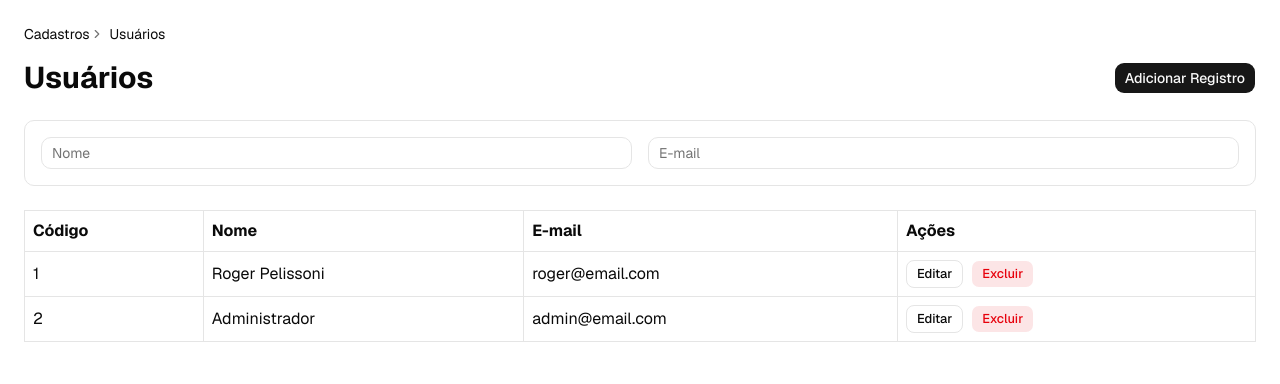
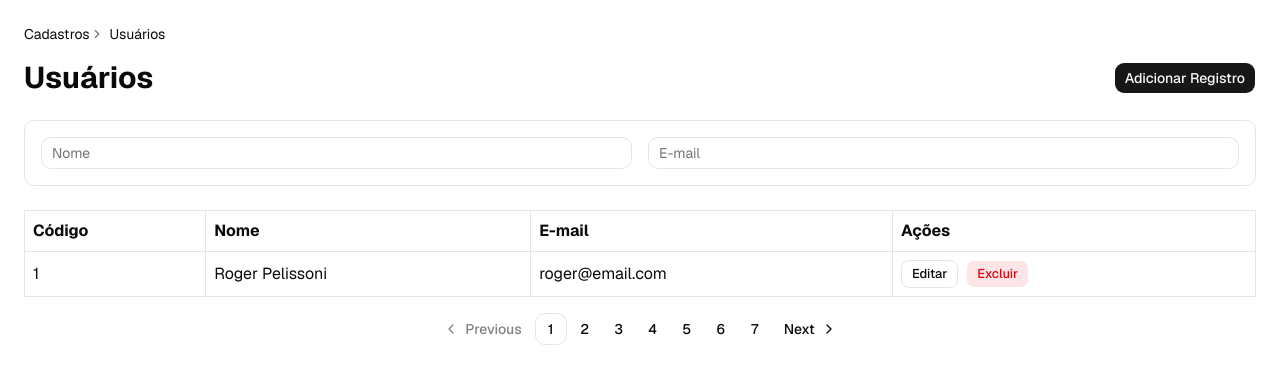
Before and after one commit to RogerPelissoni/cliente-facil-next, a Next.js app: page /users in a window 1280 px wide. Shown: the top 384 px of the page. Built offline with nearby package versions, Linux system fonts and the light colour scheme.

Commit message:
implements pagination

```diff
--- a/app/users/page.tsx
+++ b/app/users/page.tsx
@@ -20,6 +20,7 @@ import {
   UserFilters as UserFiltersType,
 } from "@/features/user/user.types";
 import { UserFilters } from "@/features/user/UserFilters";
+import { DataTablePagination } from "@/shared/table/DataTablePagination";
 import { DataTableToolbar } from "@/shared/table/DataTableToolbar";
 
 export default function UsersPage() {
@@ -28,12 +29,12 @@ export default function UsersPage() {
     email: "",
   });
 
-  const { data = [], isLoading } = useUsers(filters);
+  const [page, setPage] = useState(0);
+  const size = 1;
 
+  const { data, isLoading } = useUsers(filters, page, size);
   const deleteUser = useDeleteUser();
-
   const [showForm, setShowForm] = useState(false);
-
   const [editingUser, setEditingUser] = useState<User | null>(null);
 
   function handleCreate() {
@@ -81,10 +82,26 @@ export default function UsersPage() {
       ) : (
         <>
           <DataTableToolbar>
-            <UserFilters filters={filters} onChange={setFilters} />
+            <UserFilters
+              filters={filters}
+              onChange={(value) => {
+                setFilters(value);
+                setPage(0);
+              }}
+            />
           </DataTableToolbar>
 
-          <UserTable data={data} onEdit={handleEdit} onDelete={handleDelete} />
+          <UserTable
+            data={data?.content ?? []}
+            onEdit={handleEdit}
+            onDelete={handleDelete}
+          />
+
+          <DataTablePagination
+            page={page}
+            totalPages={data?.totalPages ?? 0}
+            onPageChange={setPage}
+          />
         </>
       )}
     </PageContainer>
--- /dev/null
+++ b/components/ui/pagination.tsx
@@ -0,0 +1,129 @@
+import * as React from "react"
+
+import { cn } from "@/lib/utils"
+import { Button } from "@/components/ui/button"
+import { ChevronLeftIcon, ChevronRightIcon, MoreHorizontalIcon } from "lucide-react"
+
+function Pagination({ className, ...props }: React.ComponentProps<"nav">) {
+  return (
+    <nav
+      role="navigation"
+      aria-label="pagination"
+      data-slot="pagination"
+      className={cn("mx-auto flex w-full justify-center", className)}
+      {...props}
+    />
+  )
+}
+
+function PaginationContent({
+  className,
+  ...props
+}: React.ComponentProps<"ul">) {
+  return (
+    <ul
+      data-slot="pagination-content"
+      className={cn("flex items-center gap-0.5", className)}
+      {...props}
+    />
+  )
+}
+
+function PaginationItem({ ...props }: React.ComponentProps<"li">) {
+  return <li data-slot="pagination-item" {...props} />
+}
+
+type PaginationLinkProps = {
+  isActive?: boolean
+} & Pick<React.ComponentProps<typeof Button>, "size"> &
+  React.ComponentProps<"a">
+
+function PaginationLink({
+  className,
+  isActive,
+  size = "icon",
+  ...props
+}: PaginationLinkProps) {
+  return (
+    <Button
+      asChild
+      variant={isActive ? "outline" : "ghost"}
+      size={size}
+      className={cn(className)}
+    >
+      <a
+        aria-current={isActive ? "page" : undefined}
+        data-slot="pagination-link"
+        data-active={isActive}
+        {...props}
+      />
+    </Button>
+  )
+}
+
+function PaginationPrevious({
+  className,
+  text = "Previous",
+  ...props
+}: React.ComponentProps<typeof PaginationLink> & { text?: string }) {
+  return (
+    <PaginationLink
+      aria-label="Go to previous page"
+      size="default"
+      className={cn("pl-1.5!", className)}
+      {...props}
+    >
+      <ChevronLeftIcon data-icon="inline-start" />
+      <span className="hidden sm:block">{text}</span>
+    </PaginationLink>
+  )
+}
+
+function PaginationNext({
+  className,
+  text = "Next",
+  ...props
+}: React.ComponentProps<typeof PaginationLink> & { text?: string }) {
+  return (
+    <PaginationLink
+      aria-label="Go to next page"
+      size="default"
+      className={cn("pr-1.5!", className)}
+      {...props}
+    >
+      <span className="hidden sm:block">{text}</span>
+      <ChevronRightIcon data-icon="inline-end" />
+    </PaginationLink>
+  )
+}
+
+function PaginationEllipsis({
+  className,
+  ...props
+}: React.ComponentProps<"span">) {
+  return (
+    <span
+      aria-hidden
+      data-slot="pagination-ellipsis"
+      className={cn(
+        "flex size-8 items-center justify-center [&_svg:not([class*='size-'])]:size-4",
+        className
+      )}
+      {...props}
+    >
+      <MoreHorizontalIcon
+      />
+      <span className="sr-only">More pages</span>
+    </span>
+  )
+}
+
+export {
+  Pagination,
+  PaginationContent,
+  PaginationEllipsis,
+  PaginationItem,
+  PaginationLink,
+  PaginationNext,
+  PaginationPrevious,
+}
--- a/features/user/user.api.ts
+++ b/features/user/user.api.ts
@@ -1,5 +1,5 @@
 import { useMutation, useQuery, useQueryClient } from "@tanstack/react-query";
-import { User, UserFilters, UserFormData } from "./user.types";
+import { PageResponse, User, UserFilters, UserFormData } from "./user.types";
 
 const USER_QUERY_KEY = ["users"];
 
@@ -14,37 +14,71 @@ let users: User[] = [
         name: "Administrador",
         email: "admin@email.com",
     },
+    {
+        id: 3,
+        name: "Administrador",
+        email: "admin@email.com",
+    },
+    {
+        id: 4,
+        name: "Administrador",
+        email: "admin@email.com",
+    },
+    {
+        id: 5,
+        name: "Administrador",
+        email: "admin@email.com",
+    },
+    {
+        id: 6,
+        name: "Administrador",
+        email: "admin@email.com",
+    },
+    {
+        id: 7,
+        name: "Administrador",
+        email: "admin@email.com",
+    },
 ];
 
 export async function getUsers(
-    filters: UserFilters
-): Promise<User[]> {
+    filters: UserFilters,
+    page: number,
+    size: number,
+): Promise<PageResponse<User>> {
     await new Promise((resolve) =>
-        setTimeout(resolve, 300)
+        setTimeout(resolve, 300),
     );
 
-    return users.filter((user) => {
+    const filtered = users.filter((user) => {
         const matchName =
             !filters.name ||
             user.name
                 .toLowerCase()
-                .includes(
-                    filters.name.toLowerCase()
-                );
+                .includes(filters.name.toLowerCase());
 
         const matchEmail =
             !filters.email ||
             user.email
                 .toLowerCase()
-                .includes(
-                    filters.email.toLowerCase()
-                );
+                .includes(filters.email.toLowerCase());
 
-        return (
-            matchName &&
-            matchEmail
-        );
+        return matchName && matchEmail;
     });
+
+    const start = page * size;
+
+    const end = start + size;
+
+    return {
+        content: filtered.slice(start, end),
+        page,
+        size,
+        totalElements: filtered.length,
+        totalPages: Math.ceil(
+            filtered.length / size,
+        ),
+    };
 }
 
 export async function getUser(
@@ -103,16 +137,24 @@ export async function deleteUser(
 }
 
 export function useUsers(
-    filters: UserFilters
+    filters: UserFilters,
+    page: number,
+    size: number,
 ) {
     return useQuery({
         queryKey: [
             "users",
             filters,
+            page,
+            size,
         ],
 
         queryFn: () =>
-            getUsers(filters),
+            getUsers(
+                filters,
+                page,
+                size,
+            ),
     });
 }
 
--- a/shared/table/DataTablePagination.tsx
+++ b/shared/table/DataTablePagination.tsx
@@ -0,0 +1,132 @@
+"use client";
+
+import {
+    Pagination,
+    PaginationContent,
+    PaginationEllipsis,
+    PaginationItem,
+    PaginationLink,
+    PaginationNext,
+    PaginationPrevious,
+} from "@/components/ui/pagination";
+
+interface Props {
+  page: number;
+  totalPages: number;
+
+  onPageChange(page: number): void;
+}
+
+export function DataTablePagination({ page, totalPages, onPageChange }: Props) {
+  function getPages(): (number | "ellipsis")[] {
+    if (totalPages <= 7) {
+      return Array.from({ length: totalPages }, (_, index) => index);
+    }
+
+    const pages: (number | "ellipsis")[] = [];
+
+    const firstPage = 0;
+    const lastPage = totalPages - 1;
+
+    pages.push(firstPage);
+
+    if (page <= 3) {
+      pages.push(1, 2, 3, 4);
+      pages.push("ellipsis");
+      pages.push(lastPage);
+
+      return pages;
+    }
+
+    if (page >= totalPages - 4) {
+      pages.push("ellipsis");
+
+      for (let i = totalPages - 5; i < totalPages - 1; i++) {
+        pages.push(i);
+      }
+
+      pages.push(lastPage);
+
+      return pages;
+    }
+
+    pages.push("ellipsis");
+
+    pages.push(page - 1);
+    pages.push(page);
+    pages.push(page + 1);
+
+    pages.push("ellipsis");
+
+    pages.push(lastPage);
+
+    return pages;
+  }
+
+  const pages = getPages();
+
+  return (
+    <div className="mt-4 flex justify-center">
+      <Pagination>
+        <PaginationContent>
+          <PaginationItem>
+            <PaginationPrevious
+              href="#"
+              onClick={(event) => {
+                event.preventDefault();
+
+                if (page > 0) {
+                  onPageChange(page - 1);
+                }
+              }}
+              aria-disabled={page === 0}
+              className={page === 0 ? "pointer-events-none opacity-50" : ""}
+            />
+          </PaginationItem>
+
+          {pages.map((item, index) => {
+            if (item === "ellipsis") {
+              return (
+                <PaginationItem key={`ellipsis-${index}`}>
+                  <PaginationEllipsis />
+                </PaginationItem>
+              );
+            }
+
+            return (
+              <PaginationItem key={item}>
+                <PaginationLink
+                  href="#"
+                  isActive={page === item}
+                  onClick={(event) => {
+                    event.preventDefault();
+                    onPageChange(item);
+                  }}
+                >
+                  {item + 1}
+                </PaginationLink>
+              </PaginationItem>
+            );
+          })}
+
+          <PaginationItem>
+            <PaginationNext
+              href="#"
+              onClick={(event) => {
+                event.preventDefault();
+
+                if (page < totalPages - 1) {
+                  onPageChange(page + 1);
+                }
+              }}
+              aria-disabled={page >= totalPages - 1}
+              className={
+                page >= totalPages - 1 ? "pointer-events-none opacity-50" : ""
+              }
+            />
+          </PaginationItem>
+        </PaginationContent>
+      </Pagination>
+    </div>
+  );
+}
```
Also changed, not shown: features/user/user.types.ts (+8 -0 lines).
